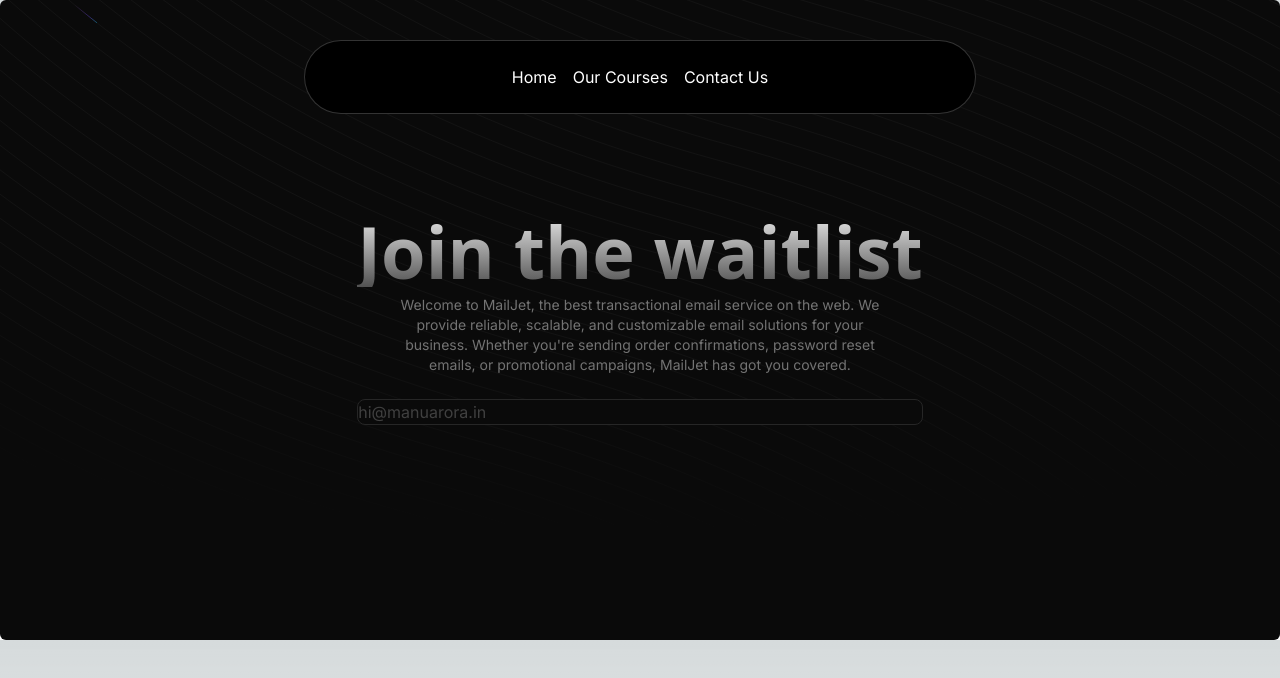
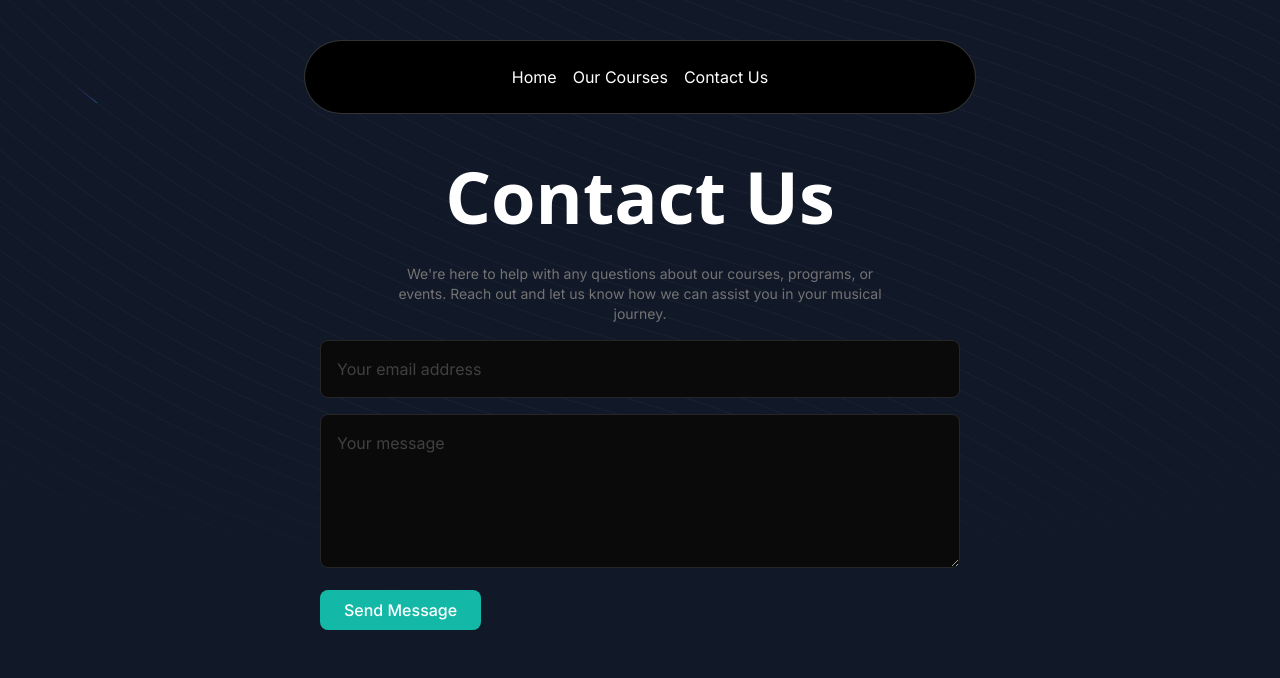
Before and after one commit to Ramavtar-Nagar/EdTech_Web_App, a Next.js app: page /contact in a window 1280 px wide. Shown: the top 678 px of the page. Built offline with nearby package versions, Linux system fonts and the light colour scheme.

Commit message:
Updated Contacts page

```diff
--- a/src/app/contact/page.tsx
+++ b/src/app/contact/page.tsx
@@ -1,30 +1,62 @@
-import { BackgroundBeams } from '@/components/ui/background-beams'
-import React from 'react'
+'use client';
 
-function page() {
+import React, { FormEvent, useState } from 'react';
+import { BackgroundBeams } from '@/components/ui/background-beams';
+
+function MusicSchoolContactUs() {
+  const [email, setEmail] = useState('');
+  const [message, setMessage] = useState('');
+
+  const handleSubmit = (event: FormEvent<HTMLFormElement>) => {
+    event.preventDefault();
+    console.log('Submitted:', { email, message });
+  };
+
   return (
-    <div className="h-[40rem] w-full rounded-md bg-neutral-950 relative flex flex-col items-center justify-center antialiased">
-      <div className="max-w-2xl mx-auto p-4">
-        <h1 className="relative z-10 text-lg md:text-7xl  bg-clip-text text-transparent bg-gradient-to-b from-neutral-200 to-neutral-600  text-center font-sans font-bold">
-          Join the waitlist
+    <div className="min-h-screen bg-gray-100 dark:bg-gray-900 py-12 pt-36 relative">
+      {' '}
+      {/* Ensure the container is relative */}
+      {/* BackgroundBeams with adjusted z-index */}
+      <BackgroundBeams className="absolute top-0 left-0 w-full h-full z-0" />
+      {/* Content with higher z-index */}
+      <div className="max-w-2xl mx-auto p-4 relative z-10">
+        {' '}
+        {/* Add relative and z-10 to bring content to the front */}
+        <h1 className="text-lg md:text-7xl text-center font-sans font-bold mb-8 text-white">
+          Contact Us
         </h1>
-        <p></p>
-        <p className="text-neutral-500 max-w-lg mx-auto my-2 text-sm text-center relative z-10">
-          Welcome to MailJet, the best transactional email service on the web.
-          We provide reliable, scalable, and customizable email solutions for
-          your business. Whether you&apos;re sending order confirmations,
-          password reset emails, or promotional campaigns, MailJet has got you
-          covered.
+        <p className="text-neutral-500 max-w-lg mx-auto my-2 text-sm text-center">
+          We&apos;re here to help with any questions about our courses,
+          programs, or events. Reach out and let us know how we can assist you
+          in your musical journey.
         </p>
-        <input
-          type="text"
-          placeholder="hi@manuarora.in"
-          className="rounded-lg border border-neutral-800 focus:ring-2 focus:ring-teal-500  w-full relative z-10 mt-4  bg-neutral-950 placeholder:text-neutral-700"
-        />
+        <form onSubmit={handleSubmit} className="space-y-4 mt-4">
+          <input
+            type="email"
+            value={email}
+            onChange={(e) => setEmail(e.target.value)}
+            placeholder="Your email address"
+            className="rounded-lg border border-neutral-800 focus:ring-2 focus:ring-teal-500 w-full p-4 bg-neutral-950 placeholder:text-neutral-700"
+            required
+          />
+          <textarea
+            value={message}
+            onChange={(e) => setMessage(e.target.value)}
+            placeholder="Your message"
+            className="rounded-lg border border-neutral-800 focus:ring-2 focus:ring-teal-500 w-full p-4 bg-neutral-950 placeholder:text-neutral-700"
+            rows={5}
+            required
+          ></textarea>
+          <button
+            type="submit"
+            className="px-6 py-2 rounded-lg bg-teal-500 text-white font-medium hover:bg-teal-600 focus:outline-none focus:ring-2 focus:ring-teal-500 focus:ring-offset-2"
+          >
+            Send Message
+          </button>
+        </form>
       </div>
-      <BackgroundBeams />
     </div>
-  )
+  );
 }
 
-export default page
+export default MusicSchoolContactUs;
```
